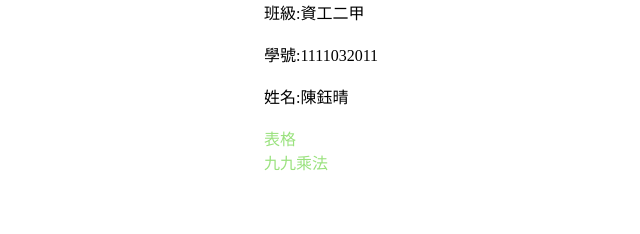
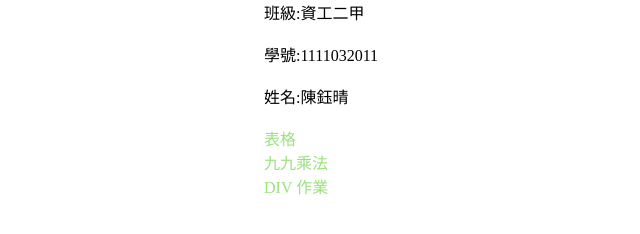
Before and after one commit to Enola-Chen/school, a plain HTML site: page index.html in a window 1280 px wide. Shown: the full height of the page, 248-888 px from the left. Drawn offline with Linux system fonts and the light colour scheme.

Commit message:
Update index.html

```diff
--- a/index.html
+++ b/index.html
@@ -29,11 +29,15 @@
         <p>姓名:陳鈺晴</p>
         <br>
     </div>
+
   <a href="./form.html" class="form">
     <p class="work">表格</p>
   </a>
   <a href="./nine.html" class="nine">
     <p class="work">九九乘法</p>
   </a>
+  <a href="./div.html" class="nine">
+    <p class="work">DIV 作業</p>
+  </a>
 </body>
 </html>
```
Lines whose indentation alone changed are shown as unchanged.
